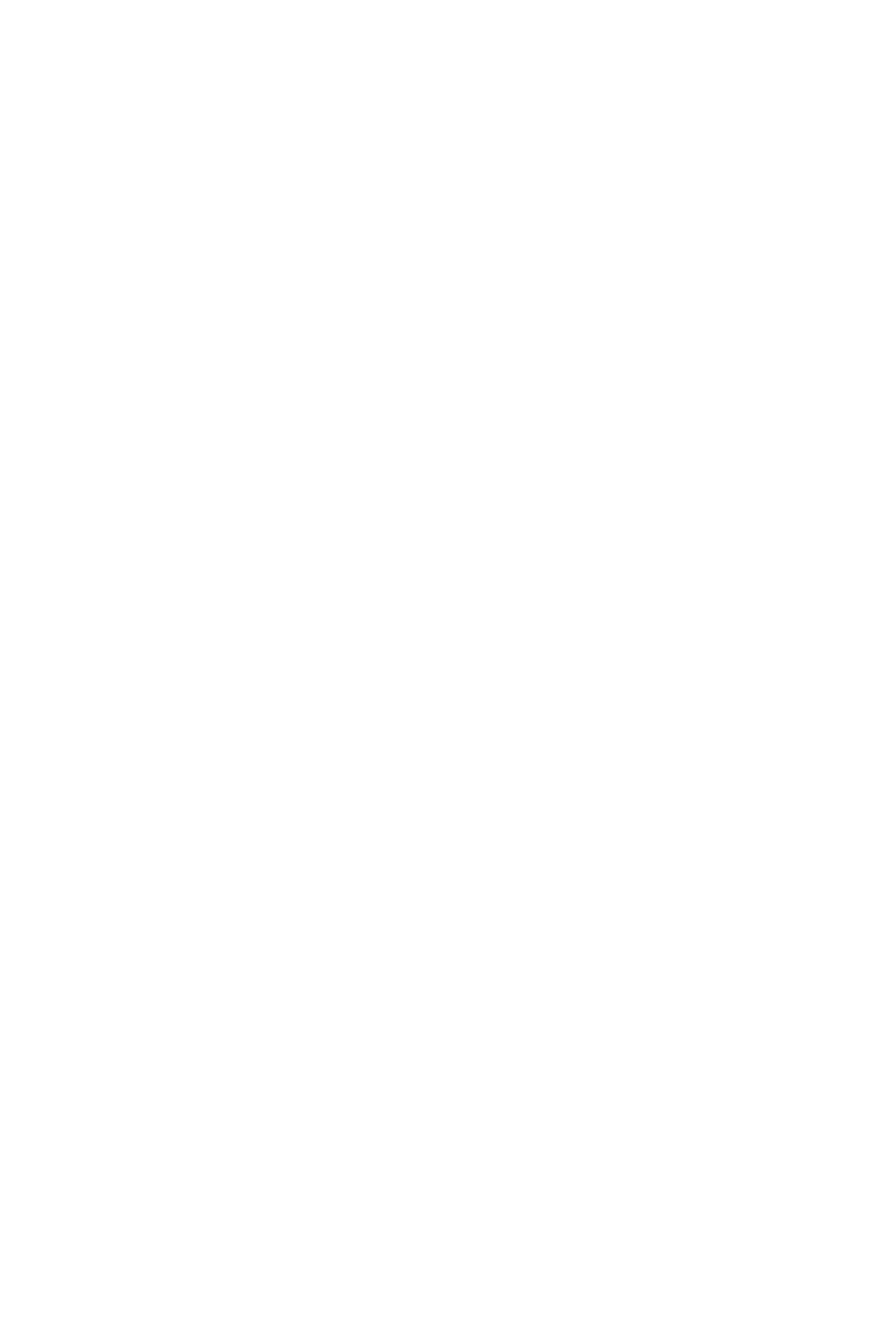
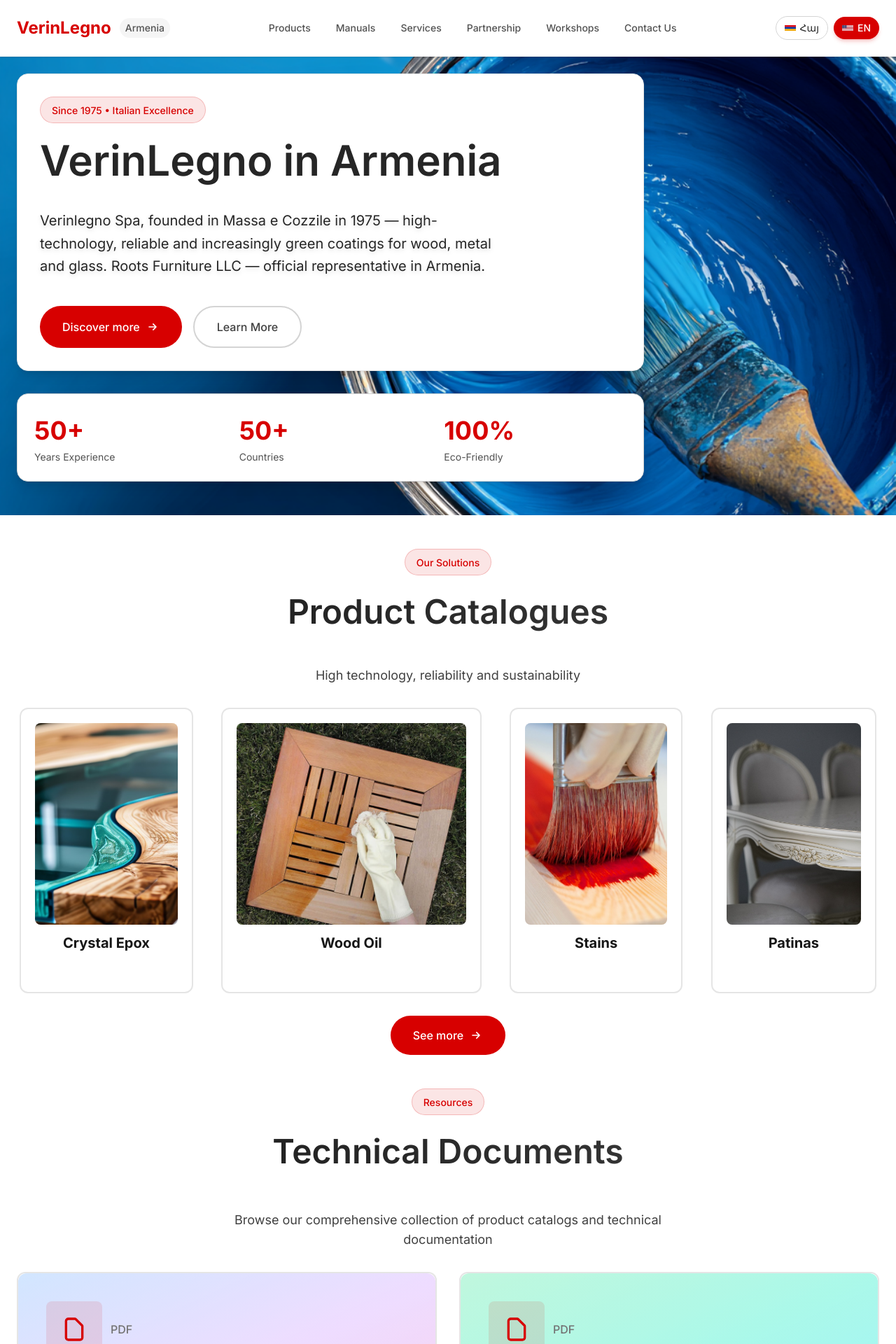
Before and after one commit to levonstepan/VerinLegno.am, a Next.js app: page / in a window 1280 px wide. Before the commit this address had no page. Shown: the top 1920 px of the page at 70% size. Before the commit the page ends 800 px from the top, so only its background shows below. Built offline with nearby package versions, Linux system fonts and the light colour scheme.

Commit message:
Set root / to show English by default and update language switcher to redirect to /arm for Armenian

```diff
--- a/app/components/Catalogues.tsx
+++ b/app/components/Catalogues.tsx
@@ -104,7 +104,7 @@
         {!showAll && (
           <div className="mt-8 text-center">
             <Link
-              href={locale === "arm" ? "/arm/catalogues" : "/en/catalogues"}
+              href={locale === "arm" ? "/arm/catalogues" : "/catalogues"}
               className="inline-flex items-center gap-2 px-8 py-4 rounded-full font-medium bg-[#D70000] text-white hover:shadow-xl hover:shadow-[#D70000]/20 hover:scale-105 transition-all duration-300"
             >
               See more
--- a/app/components/Header.tsx
+++ b/app/components/Header.tsx
@@ -11,7 +11,7 @@
     <header className="sticky top-0 z-50 bg-white/95 backdrop-blur-sm border-b border-neutral-200/50 shadow-sm">
       <div className="mx-auto max-w-7xl px-4 md:px-6">
         <div className="flex items-center justify-between h-16 md:h-20">
-          <Link href={isEn ? "/en" : "/arm"} className="flex items-center gap-3 group">
+          <Link href={isEn ? "/" : "/arm"} className="flex items-center gap-3 group">
             <div className="relative">
               <span className="text-2xl font-bold text-[#D70000] group-hover:opacity-80 transition-opacity">
                 VerinLegno
@@ -25,37 +25,37 @@
 
           <nav className="hidden md:flex items-center gap-1 text-sm">
             <Link
-              href={isEn ? "/en#products" : "/arm#products"}
+              href={isEn ? "/#products" : "/arm#products"}
               className="px-4 py-2 rounded-lg text-neutral-600 font-medium hover:text-[#D70000] hover:bg-[#D70000]/10 transition-all duration-200"
             >
               {isEn ? "Products" : "Ապրանքներ"}
             </Link>
             <Link
-              href={isEn ? "/en#catalogues" : "/arm#catalogues"}
+              href={isEn ? "/#catalogues" : "/arm#catalogues"}
               className="px-4 py-2 rounded-lg text-neutral-600 font-medium hover:text-[#D70000] hover:bg-[#D70000]/10 transition-all duration-200"
             >
               {isEn ? "Manuals" : "Ձեռնարկներ"}
             </Link>
             <Link
-              href={isEn ? "/en#services" : "/arm#services"}
+              href={isEn ? "/#services" : "/arm#services"}
               className="px-4 py-2 rounded-lg text-neutral-600 font-medium hover:text-[#D70000] hover:bg-[#D70000]/10 transition-all duration-200"
             >
               {isEn ? "Services" : "Ծառայություններ"}
             </Link>
             <Link
-              href={isEn ? "/en#company" : "/arm#company"}
+              href={isEn ? "/#company" : "/arm#company"}
               className="px-4 py-2 rounded-lg text-neutral-600 font-medium hover:text-[#D70000] hover:bg-[#D70000]/10 transition-all duration-200"
             >
               {isEn ? "Partnership" : "Ընկերություն"}
             </Link>
             <Link
-              href={isEn ? "/en#workshops" : "/arm#workshops"}
+              href={isEn ? "/#workshops" : "/arm#workshops"}
               className="px-4 py-2 rounded-lg text-neutral-600 font-medium hover:text-[#D70000] hover:bg-[#D70000]/10 transition-all duration-200"
             >
               {isEn ? "Workshops" : "Վարպետաց դասեր"}
             </Link>
             <Link
-              href={isEn ? "/en#contact" : "/arm#contact"}
+              href={isEn ? "/#contact" : "/arm#contact"}
               className="px-4 py-2 rounded-lg text-neutral-600 font-medium hover:text-[#D70000] hover:bg-[#D70000]/10 transition-all duration-200"
             >
               {isEn ? "Contact Us" : "Կապ"}
@@ -80,7 +80,7 @@
               Հայ
             </Link>
             <Link
-              href="/en"
+              href="/"
               className={`flex items-center gap-1.5 px-3 py-1.5 rounded-full text-sm font-medium transition-all duration-200 ${
                 isEn
                   ? "bg-[#D70000] text-white shadow-md shadow-[#D70000]/20"
@@ -136,42 +136,42 @@
         {mobileMenuOpen && (
           <div className="md:hidden pb-4 space-y-1 animate-fade-in-up">
             <Link
-              href={isEn ? "/en#products" : "/arm#products"}
+              href={isEn ? "/#products" : "/arm#products"}
               className="block px-4 py-3 rounded-lg hover:bg-[#D70000]/5 hover:text-[#D70000] transition-all font-medium text-neutral-600"
               onClick={() => setMobileMenuOpen(false)}
             >
               {isEn ? "Products" : "Ապրանքներ"}
             </Link>
             <Link
-              href={isEn ? "/en#catalogues" : "/arm#catalogues"}
+              href={isEn ? "/#catalogues" : "/arm#catalogues"}
               className="block px-4 py-3 rounded-lg hover:bg-[#D70000]/5 hover:text-[#D70000] transition-all font-medium text-neutral-600"
               onClick={() => setMobileMenuOpen(false)}
             >
               {isEn ? "Manuals" : "Ձեռնարկներ"}
             </Link>
             <Link
-              href={isEn ? "/en#services" : "/arm#services"}
+              href={isEn ? "/#services" : "/arm#services"}
               className="block px-4 py-3 rounded-lg hover:bg-[#D70000]/5 hover:text-[#D70000] transition-all font-medium text-neutral-600"
               onClick={() => setMobileMenuOpen(false)}
             >
               {isEn ? "Services" : "Ծառայություններ"}
             </Link>
             <Link
-              href={isEn ? "/en#company" : "/arm#company"}
+              href={isEn ? "/#company" : "/arm#company"}
               className="block px-4 py-3 rounded-lg hover:bg-[#D70000]/5 hover:text-[#D70000] transition-all font-medium text-neutral-600"
               onClick={() => setMobileMenuOpen(false)}
             >
               {isEn ? "Partnership" : "Ընկերություն"}
             </Link>
             <Link
-              href={isEn ? "/en#workshops" : "/arm#workshops"}
+              href={isEn ? "/#workshops" : "/arm#workshops"}
               className="block px-4 py-3 rounded-lg hover:bg-[#D70000]/5 hover:text-[#D70000] transition-all font-medium text-neutral-600"
               onClick={() => setMobileMenuOpen(false)}
             >
               {isEn ? "Workshops" : "Վարպետաց դասեր"}
             </Link>
             <Link
-              href={isEn ? "/en#contact" : "/arm#contact"}
+              href={isEn ? "/#contact" : "/arm#contact"}
               className="block px-4 py-3 rounded-lg hover:bg-[#D70000]/5 hover:text-[#D70000] transition-all font-medium text-neutral-600"
               onClick={() => setMobileMenuOpen(false)}
             >
--- a/app/components/Products.tsx
+++ b/app/components/Products.tsx
@@ -153,7 +153,7 @@
         {!showAll && (
           <div className="mt-8 text-center">
             <Link
-              href={locale === "arm" ? "/arm/products" : "/en/products"}
+              href={locale === "arm" ? "/arm/products" : "/products"}
               className="inline-flex items-center gap-2 px-8 py-4 rounded-full font-medium bg-[#D70000] text-white hover:shadow-xl hover:shadow-[#D70000]/20 hover:scale-105 transition-all duration-300"
             >
               See more
--- a/app/page.tsx
+++ b/app/page.tsx
@@ -1,5 +1,28 @@
-import { redirect } from "next/navigation";
+import { Header } from "./components/Header";
+import { Hero } from "./components/Hero";
+import { Products } from "./components/Products";
+import { Catalogues } from "./components/Catalogues";
+import { Services } from "./components/Services";
+import { Workshops } from "./components/Workshops";
+import { About } from "./components/About";
+import { Contact } from "./components/Contact";
+import { Footer } from "./components/Footer";
+import { enContent } from "./shared/content";
 
 export default function Home() {
-  redirect("/arm");
+  return (
+    <div className="min-h-screen bg-white">
+      <Header locale="en" />
+      <main>
+        <Hero content={enContent.hero} />
+        <Products content={enContent.products} locale="en" />
+        <Catalogues content={enContent.catalogues} locale="en" />
+        <Services content={enContent.services} />
+        <About content={enContent.about} />
+        <Workshops content={enContent.workshops} />
+        <Contact content={enContent.contact} />
+      </main>
+      <Footer content={enContent.footer} />
+    </div>
+  );
 }
```
